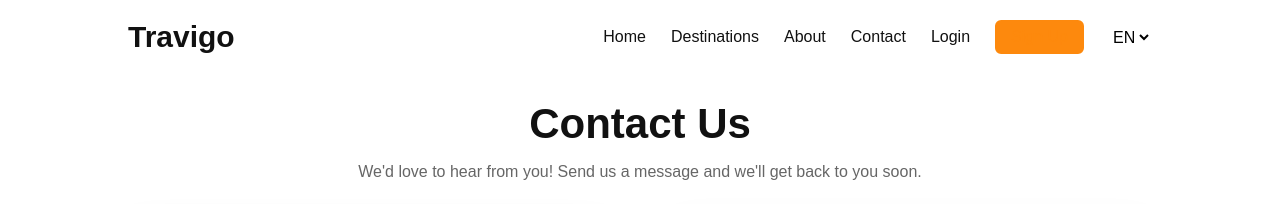
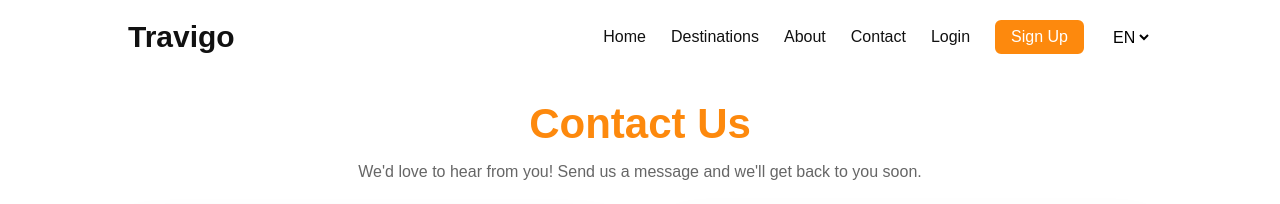
Before and after one commit to oumai2001/Site_Travigo_Mise_-_Jour, a plain HTML site: page contact.html in a window 1280 px wide. In both pictures the pointer is over the link "Sign Up". Shown: the top 204 px of the page. Drawn offline with nearby package versions, Linux system fonts and the light colour scheme.

Commit message:
modifier style

```diff
--- a/style.css
+++ b/style.css
@@ -7,7 +7,6 @@
   list-style: none;
 }
 
-
 body {
   background-color: #fff;
   color: #1a1a1a;
@@ -33,6 +32,7 @@ header {
   color: #111;
 }
 
+
 .navbar {
   display: flex;
   align-items: center;
@@ -57,7 +57,7 @@ header {
   transition: 0.3s;
 }
 
-.signup-btn:hover {
+header .signup-btn:hover {
   background: #fd890d;
   color: #fff;
 }
@@ -835,7 +835,7 @@ header {
 .text-contents h1 {
   font-size: 42px;
   font-weight: 700;
-  color: #111;
+  color:#fd890d;
   margin-bottom: 15px;
 }
 
```
Also changed, not shown: img/aboutUs.png, img/logo.png (added).
